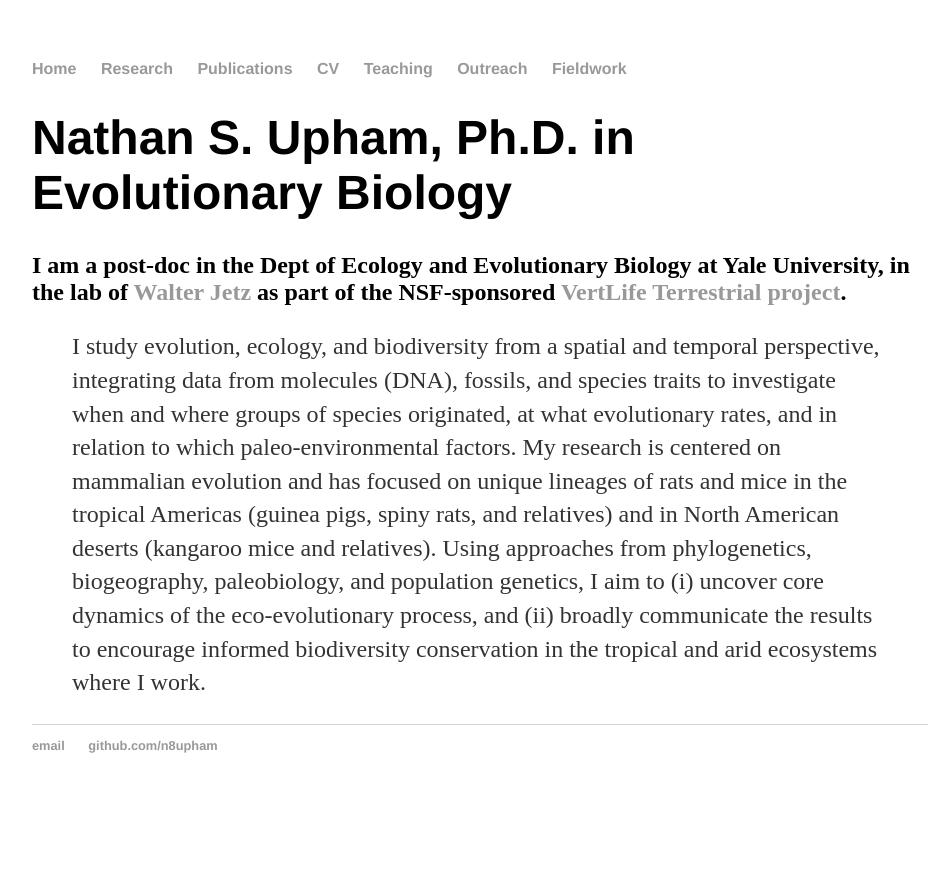
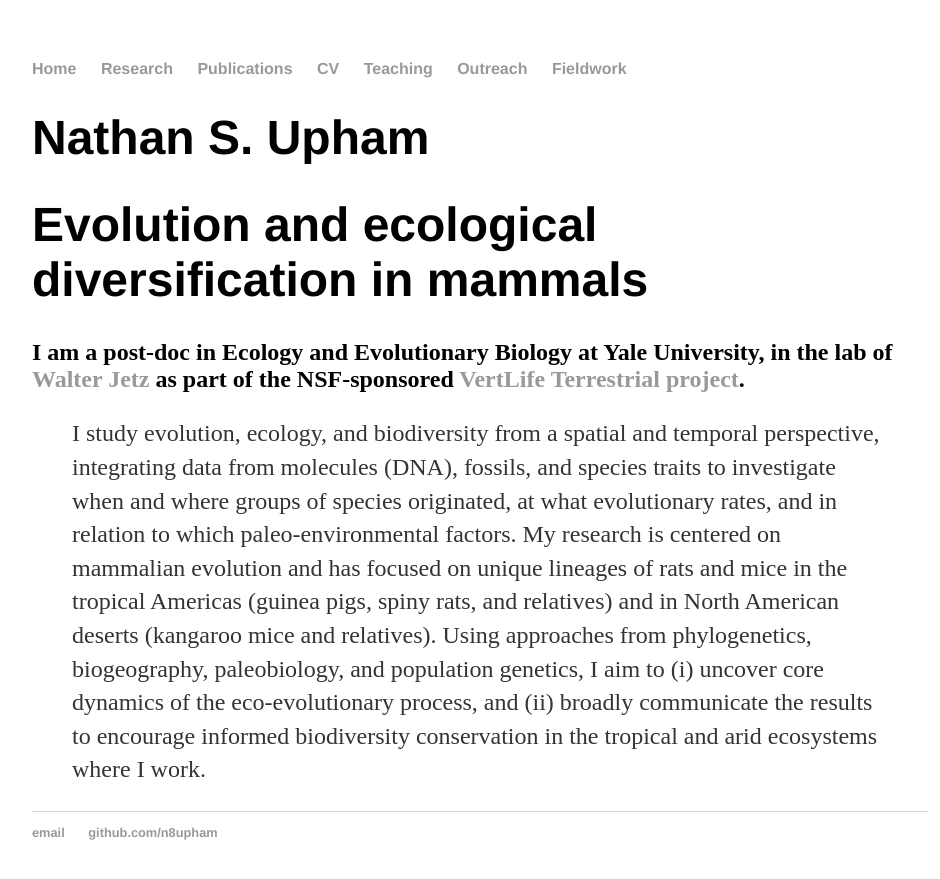
Before and after one commit to n8upham/n8upham.github.io, a Jekyll site: the page built from index.md, in a window 1280 px wide. Shown: the top 879 px of the page, without its empty margins (160-1100 px from the left). Built offline with Jekyll 4.4.1, drawn with Linux system fonts in a browser that asks for light colours.

Commit message:
Update index.md

```diff
--- a/index.md
+++ b/index.md
@@ -2,8 +2,9 @@
 layout: default
 title: Nate Upham, Home
 ---
-# Nathan S. Upham, Ph.D. in Evolutionary Biology
+# Nathan S. Upham
+# Evolution and ecological diversification in mammals
 
-## I am a post-doc in the Dept of Ecology and Evolutionary Biology at Yale University, in the lab of [Walter Jetz](http://jetzlab.yale.edu/) as part of the NSF-sponsored [VertLife Terrestrial project](http://vertlife.org/).
+## I am a post-doc in Ecology and Evolutionary Biology at Yale University, in the lab of [Walter Jetz](http://jetzlab.yale.edu/) as part of the NSF-sponsored [VertLife Terrestrial project](http://vertlife.org/).
 
 > I study evolution, ecology, and biodiversity from a spatial and temporal perspective, integrating data from molecules (DNA), fossils, and species traits to investigate when and where groups of species originated, at what evolutionary rates, and in relation to which paleo-environmental factors.  My research is centered on mammalian evolution and has focused on unique lineages of rats and mice in the tropical Americas (guinea pigs, spiny rats, and relatives) and in North American deserts (kangaroo mice and relatives).  Using approaches from phylogenetics, biogeography, paleobiology, and population genetics, I aim to (i) uncover core dynamics of the eco-evolutionary process, and (ii) broadly communicate the results to encourage informed biodiversity conservation in the tropical and arid ecosystems where I work.
```
